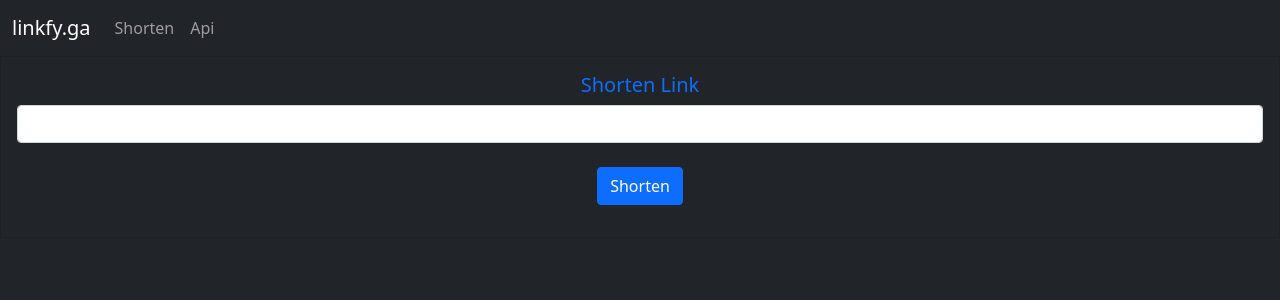
After one commit to deltawing0700/linkfy, a Flask app: template templates/index.html in a window 1280 px wide. The commit adds this page. Shown: the top 300 px of the page. Run offline with Flask 2, Linux system fonts and the light colour scheme; the template is opened without the code that fills it, so the values that code supplies are empty.

Commit message:
added many things

```diff
--- a/app.py
+++ b/app.py
@@ -1,11 +1,13 @@
 from flask import Flask
-import blueprints
 from extensions import db
 import os
 
 #blueprints imports
 from blueprints.main import main
 from blueprints.api import api
+from blueprints.auth import auth
+#just to enable migrations
+import models
 
 app = Flask(__name__)
 
@@ -16,6 +18,10 @@ app.config["SQLALCHEMY_DATABASE_URI"] = os.environ.get("DATABASE_URI")
 #extension initialization
 db.init_app(app)
 
+#db.create_all(app=app)
+
+
 #blueprint registration
 app.register_blueprint(main)
 app.register_blueprint(api)
+app.register_blueprint(auth)
--- /dev/null
+++ b/blueprints/auth.py
@@ -0,0 +1,3 @@
+from flask import Blueprint
+
+auth = Blueprint("auth", __name__, url_prefix="/auth/")
--- a/models.py
+++ b/models.py
@@ -1,10 +1,11 @@
 from extensions import db
 from flask import url_for
+import string, random
 
 class ShortUrl(db.Model):
     _id = db.Column(db.String(20), primary_key=True)
     url = db.Column(db.String(200))
-    usage = db.Column(db.Integer())
+    usage = db.Column(db.Integer(), default=0)
 
 
     def shrinked_url(self):
--- /dev/null
+++ b/static/style.css
@@ -0,0 +1,11 @@
+body{
+    background-color: #212529;
+}
+
+html{
+    background-color: #212529;
+}
+
+.fix-rounded{
+    border: 0px;
+}
--- a/templates/base.html
+++ b/templates/base.html
@@ -7,12 +7,11 @@
 
     <!-- Bootstrap CSS -->
     <link href="https://cdn.jsdelivr.net/npm/bootstrap@5.0.0-beta3/dist/css/bootstrap.min.css" rel="stylesheet" integrity="sha384-eOJMYsd53ii+scO/bJGFsiCZc+5NDVN2yr8+0RDqr0Ql0h+rP48ckxlpbzKgwra6" crossorigin="anonymous">
-
+    {% block css %}{% endblock %}
     <title>{% block title %}{% endblock %}</title>
   </head>
   <body>
 {% block content %}{% endblock %}
-
     <script src="https://cdn.jsdelivr.net/npm/bootstrap@5.0.0-beta3/dist/js/bootstrap.bundle.min.js" integrity="sha384-JEW9xMcG8R+pH31jmWH6WWP0WintQrMb4s7ZOdauHnUtxwoG2vI5DkLtS3qm9Ekf" crossorigin="anonymous"></script>
 
   </body>
--- /dev/null
+++ b/templates/index.html
@@ -0,0 +1,39 @@
+{% extends "base.html" %} {% block title %}linkify.ga{% endblock %} {% block content %}
+{% block css %}
+<link rel="stylesheet" href="{{ url_for('static', filename='style.css') }}">
+{% endblock %}
+<!--bootstrap navbar-->
+
+<nav class="navbar navbar-expand-lg navbar-dark bg-dark">
+	<div class="container-fluid">
+		<a class="navbar-brand" href="#">linkfy.ga</a>
+		<button class="navbar-toggler" type="button" data-bs-toggle="collapse" data-bs-target="#navbarSupportedContent" aria-controls="navbarSupportedContent" aria-expanded="false" aria-label="Toggle navigation">
+      <span class="navbar-toggler-icon"></span>
+    </button>
+    <div class="collapse navbar-collapse" id="navbarSupportedContent">
+      <ul class="navbar-nav me-auto mb-2 mb-lg-0">
+        <li class="nav-item">
+          <a class="nav-link" href="#">Shorten</a>
+        </li>
+        <li class="nav-item">
+          <a class="nav-link" href="#">Api</a>
+        </li>
+      </ul>
+    </div>
+  </div>
+</nav>
+<!-- bootstrap card for shortner -->
+<div class="card text-center text-primary bg-dark rounded-0">
+  <div class="card-body">
+    <h5 class="card-title">Shorten Link</h5>
+    <form action="{{ url_for('main.shorten') }}" method="post">
+        <div class="mb-3">
+            <input type="url" class="form-control" id="urlInput" name="url"/><br/>
+            <input type="submit" value="Shorten" class="btn btn-primary"/>
+        </div>
+    </form>
+  </div>
+</div>
+
+
+{% endblock %}
```
Also changed, not shown: blueprints/api.py (+6 -2 lines), blueprints/main.py (+26 -2 lines), helper.py (added, +8 -0 lines), templates/api_docs.html (added, +32 -0 lines).
